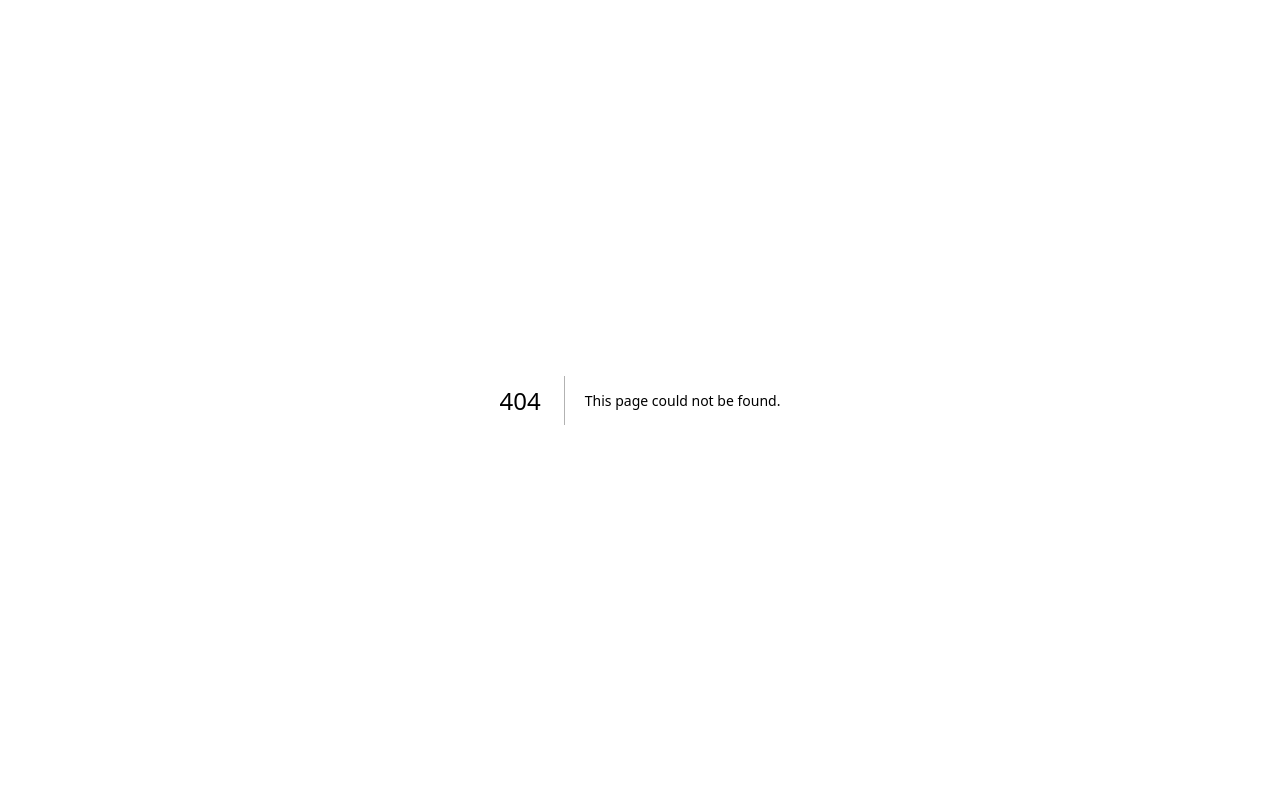
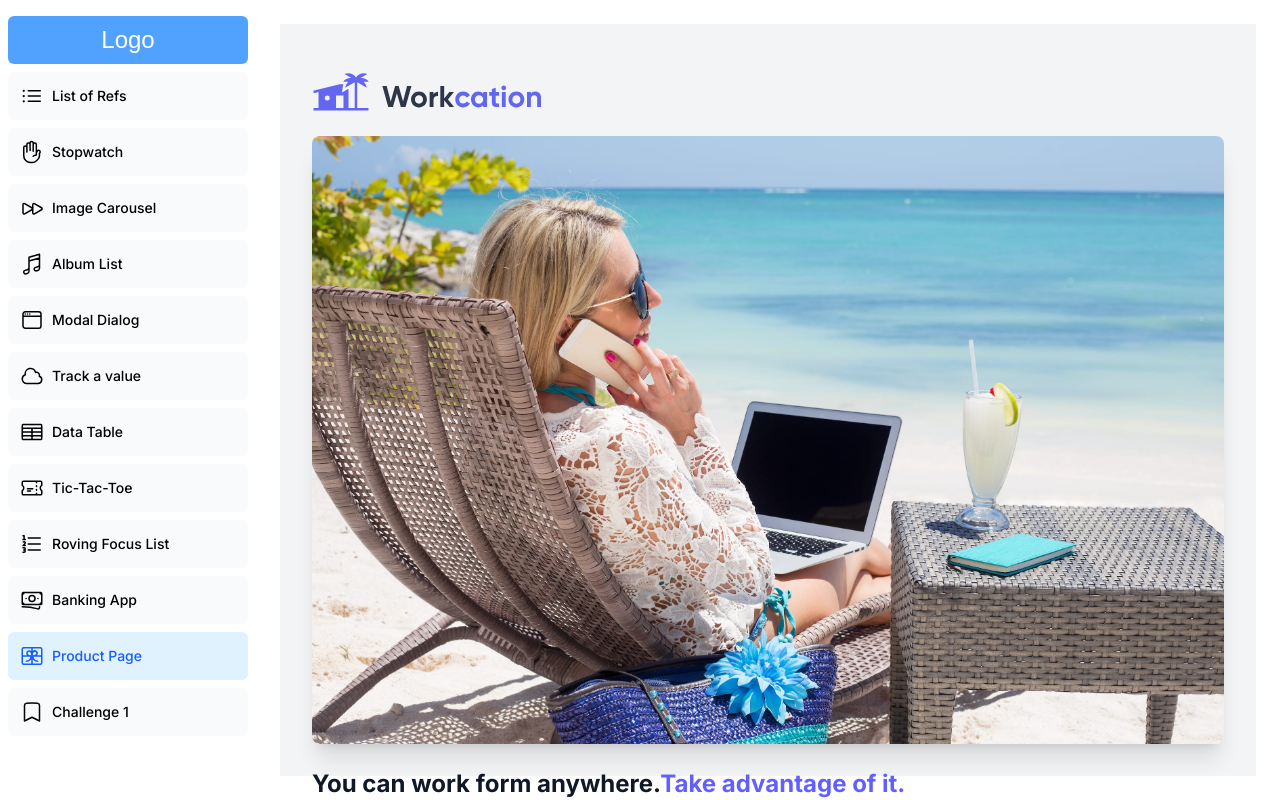
Before and after one commit to msrxse/next-challenges, a Next.js app: page /dashboard/product-page in a window 1280 px wide. Before the commit this address had no page. Built offline with nearby package versions, Linux system fonts and the light colour scheme; a web font is replaced by a local one.

Commit message:
Add product page challenge

```diff
--- /dev/null
+++ b/app/dashboard/product-page/page.tsx
@@ -0,0 +1,47 @@
+import Image from "next/image";
+import React from "react";
+
+/**
+ * CSS display property
+ *  block: Displays element as block element. It starts a new line and takes the whole width.
+ *  inline: Displays elem as inline element. Any height and width properties will have no effect.
+ *  inline-block: Just like the 'inline' element, but you can apply height and width values.
+ *
+ *
+ *
+ */
+function Page() {
+  return (
+    <main className="bg-gray-100 h-full">
+      <div className="w-full px-8 py-12">
+        <img src="/logo.svg" alt="Workcation" className="h-10" />
+        <Image
+          className="mt-6 rounded-lg shadow-xl"
+          src="/beach-work.jpg"
+          alt="Woman workcationing on the beach"
+          width={2693}
+          height={1795}
+        />
+        <h1 className="mt-6 text-2xl font-bold text-gray-900">
+          You can work form anywhere.
+          <span className="text-indigo-500">Take advantage of it.</span>
+        </h1>
+        <p className="mt-2 text-gray-600">
+          Workcation helps you find work-friendly rentals in beautiful locations
+          so you can enjoy some nice weather even when you&apos;re not on
+          vacation.
+        </p>
+        <div className="mt-4">
+          <a
+            className="inline-block px-5 py-3 rounded-lg shadow-lg bg-indigo-400 text-white uppercase tracking-wider font-semibold text-sm"
+            href="#"
+          >
+            Book your scape
+          </a>
+        </div>
+      </div>
+    </main>
+  );
+}
+
+export default Page;
--- a/app/ui/dashboard/nav-links.tsx
+++ b/app/ui/dashboard/nav-links.tsx
@@ -6,6 +6,7 @@ import {
   BookmarkIcon,
   CloudIcon,
   ForwardIcon,
+  GiftTopIcon,
   HandRaisedIcon,
   ListBulletIcon,
   MusicalNoteIcon,
@@ -48,6 +49,7 @@ const links = [
     icon: NumberedListIcon,
   },
   { name: "Banking App", href: "/dashboard/banking-app", icon: BanknotesIcon },
+  { name: "Product Page", href: "/dashboard/product-page", icon: GiftTopIcon },
   { name: "Challenge 1", href: "/dashboard/challenge-1", icon: BookmarkIcon },
 ];
 
```
Also changed, not shown: public/beach-work.jpg (added), public/logo.svg (added).
